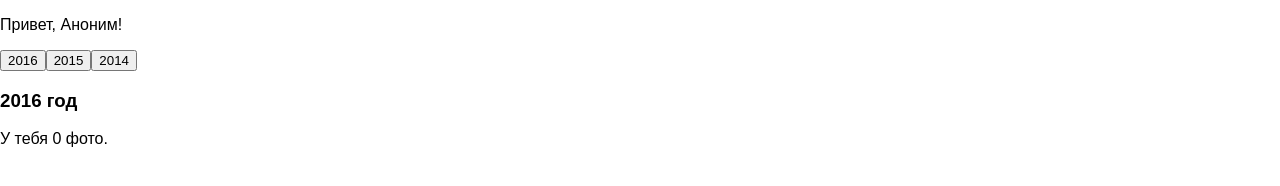
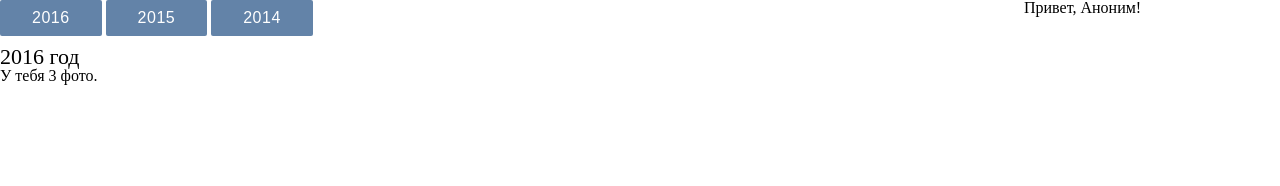
Before and after one commit to MyrPasko/pazian-redux, a React app: page / in a window 1280 px wide. Built offline with nearby package versions, Linux system fonts and the light colour scheme.

Commit message:
On page 59

```diff
--- a/src/actions/PageActions.js
+++ b/src/actions/PageActions.js
@@ -1,6 +1,8 @@
+import { SET_YEAR } from '../constants/Page';
+
 export function setYear(year) {
     return {
-        type: 'SET_YEAR',
+        type: SET_YEAR,
         payload: year
     }
 }
--- a/src/components/Page.js
+++ b/src/components/Page.js
@@ -14,11 +14,11 @@ export default class Page extends Component {
 
     render() {
         const { year, photos } = this.props;
-        return <div>
+        return <div className="ib page">
             <p>
-                <button onClick={this.onYearBtnClick}>2016</button>
-                <button onClick={this.onYearBtnClick}>2015</button>
-                <button onClick={this.onYearBtnClick}>2014</button>
+                <button className='btn' onClick={this.onYearBtnClick}>2016</button>{' '}
+                <button className='btn' onClick={this.onYearBtnClick}>2015</button>{' '}
+                <button className='btn' onClick={this.onYearBtnClick}>2014</button>
             </p>
             <h3>{year} год</h3>
             <p>У тебя {photos.length} фото.</p>
--- a/src/components/User.js
+++ b/src/components/User.js
@@ -4,7 +4,7 @@ import PropTypes from 'prop-types';
 export default class User extends Component {
     render() {
         const { name } = this.props;
-        return <div>
+        return <div className="ib user">
             <p>Привет, {name}!</p>
         </div>
     }
--- /dev/null
+++ b/src/constants/Page.js
@@ -0,0 +1 @@
+export const SET_YEAR = 'SET_YEAR';
--- a/src/containers/App.js
+++ b/src/containers/App.js
@@ -5,15 +5,14 @@ import User from "../components/User";
 import Page from "../components/Page";
 import * as pageActions from '../actions/PageActions';
 
-
 class App extends Component {
     render() {
         const {user, page} = this.props;
         const { setYear } = this.props.pageActions;
         return (
-            <div>
+            <div className="row">
+                <Page year={page.year} photos={page.photos} setYear={setYear}/>
                 <User name={user.name}/>
-                <Page year={page.year} photos={page.photos} setYear={setYear}/>
             </div>
         );
     }
--- /dev/null
+++ b/src/enhancers/ping.js
@@ -0,0 +1,24 @@
+export const ping = store => next => action => {
+    console.log(`Action type: ${action.type}, addition action data: ${action.payload}`);
+    return next(action)
+};
+
+/** ES6 long version */
+// export const ping = (store) => {
+//   return (next) => {
+//     return (action) => {
+//       console.log('ping');
+//       return next(action);
+//     }
+//   }
+// };
+
+/** ES5 version */
+// var ping = function ping(store) {
+//     return function (next) {
+//         return function (action) {
+//             console.log('ping');
+//             return next(action);
+//         };
+//     };
+// };
--- a/src/index.css
+++ b/src/index.css
@@ -3,3 +3,90 @@ body {
   padding: 0;
   font-family: sans-serif;
 }
+
+html, body, div, span, applet, object, iframe,
+h1, h2, h3, h4, h5, h6, p, blockquote, pre,
+a, abbr, acronym, address, big, cite, code,
+del, dfn, em, img, ins, kbd, q, s, samp,
+small, strike, strong, sub, sup, tt, var,
+b, u, i, center,
+dl, dt, dd, ol, ul, li,
+fieldset, form, label, legend,
+table, caption, tbody, tfoot, thead, tr, th, td,
+article, aside, canvas, details, embed,
+figure, figcaption, footer, header, hgroup,
+menu, nav, output, ruby, section, summary,
+time, mark, audio, video {
+    margin: 0;
+    padding: 0;
+    border: 0;
+    font-size: 100%;
+    font: inherit;
+    vertical-align: baseline;
+}
+/* HTML5 display-role reset for older browsers */
+article, aside, details, figcaption, figure,
+footer, header, hgroup, menu, nav, section {
+    display: block;
+}
+body {
+    line-height: 1;
+}
+ol, ul {
+    list-style: none;
+}
+blockquote, q {
+    quotes: none;
+}
+blockquote:before, blockquote:after,
+q:before, q:after {
+    content: '';
+    content: none;
+}
+table {
+    border-collapse: collapse;
+    border-spacing: 0;
+}
+
+/*end reset*/
+
+h3 {
+    font-size: 22px;
+    margin: 10px 0 0;
+}
+.app {
+    margin: 50px;
+    font: 14px sans-serif;
+}
+.ib {
+    display: inline-block;
+}
+.page {
+    width: 80%;
+}
+.user {
+    width: 20%;
+    vertical-align: top;
+}
+
+.btn {
+    border: none;
+    border-radius: 2px;
+    display: inline-block;
+    height: 36px;
+    line-height: 36px;
+    font-size: 16px;
+    outline: 0;
+    padding: 0 2rem;
+    text-transform: uppercase;
+    vertical-align: middle;
+    color: #fff;
+    background-color: #6383a8;
+    text-align: center;
+    letter-spacing: .5px;
+    transition: .2s ease-out;
+    cursor: pointer;
+}
+.btn:hover {
+    background-color: #6d8cb0
+}
--- a/src/reducers/page.js
+++ b/src/reducers/page.js
@@ -1,11 +1,13 @@
+import { SET_YEAR } from "../constants/Page";
+
 const initialState = {
     year: 2016,
-    photos: []
+    photos: [1, 2, 3]
 };
 
 export default function page(state = initialState, action) {
     switch (action.type) {
-        case 'SET_YEAR':
+        case SET_YEAR:
             return {...state, year: action.payload};
 
         default:
--- a/src/store/configureStore.js
+++ b/src/store/configureStore.js
@@ -1,7 +1,11 @@
-import { createStore } from 'redux'
-import rootReducer from '../reducers'
+import {applyMiddleware, createStore} from 'redux';
+import rootReducer from '../reducers';
+import { ping } from '../enhancers/ping';
 
 export default function configureStore(initialState) {
-    const store = createStore(rootReducer, initialState);
+    const store = createStore(
+        rootReducer,
+        initialState,
+        applyMiddleware(ping));
     return store;
 }
```
Also changed, not shown: src/containers/App.css (deleted, +0 -28 lines), src/styles/App.css (added).
